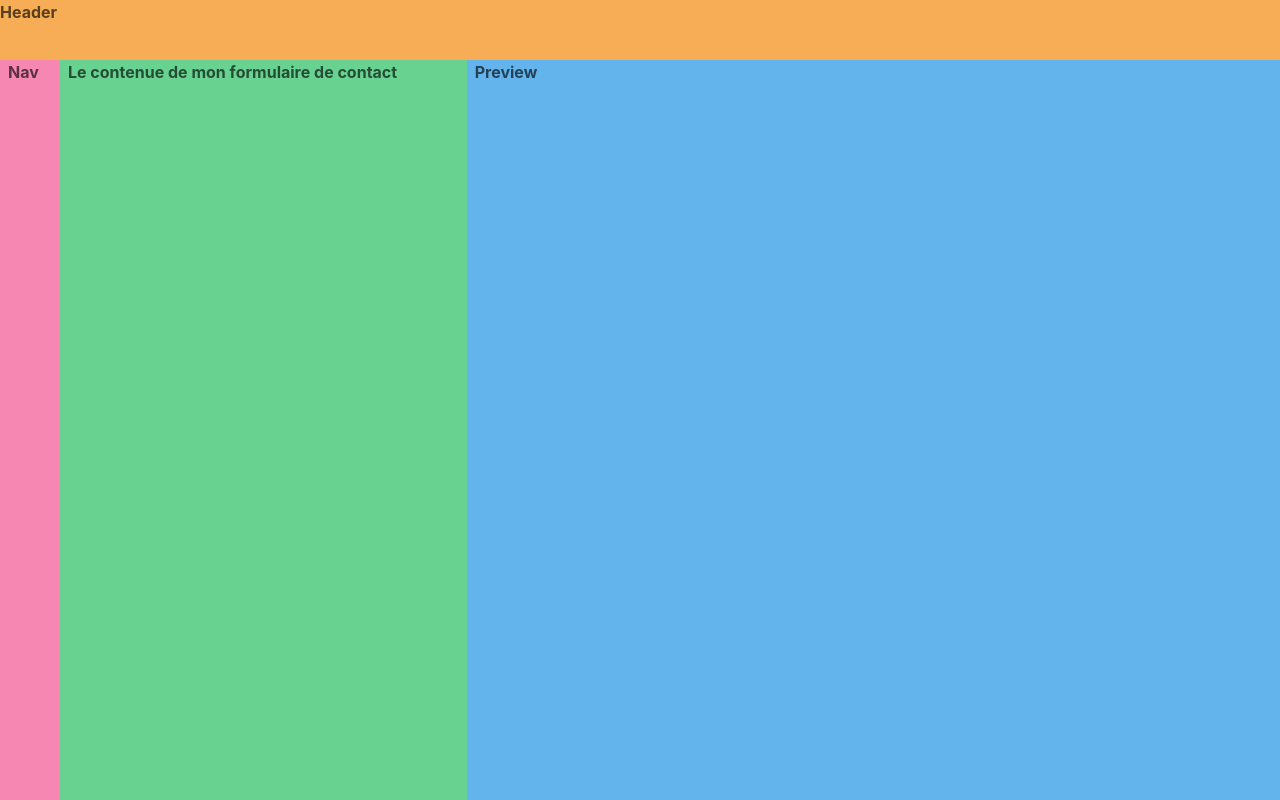
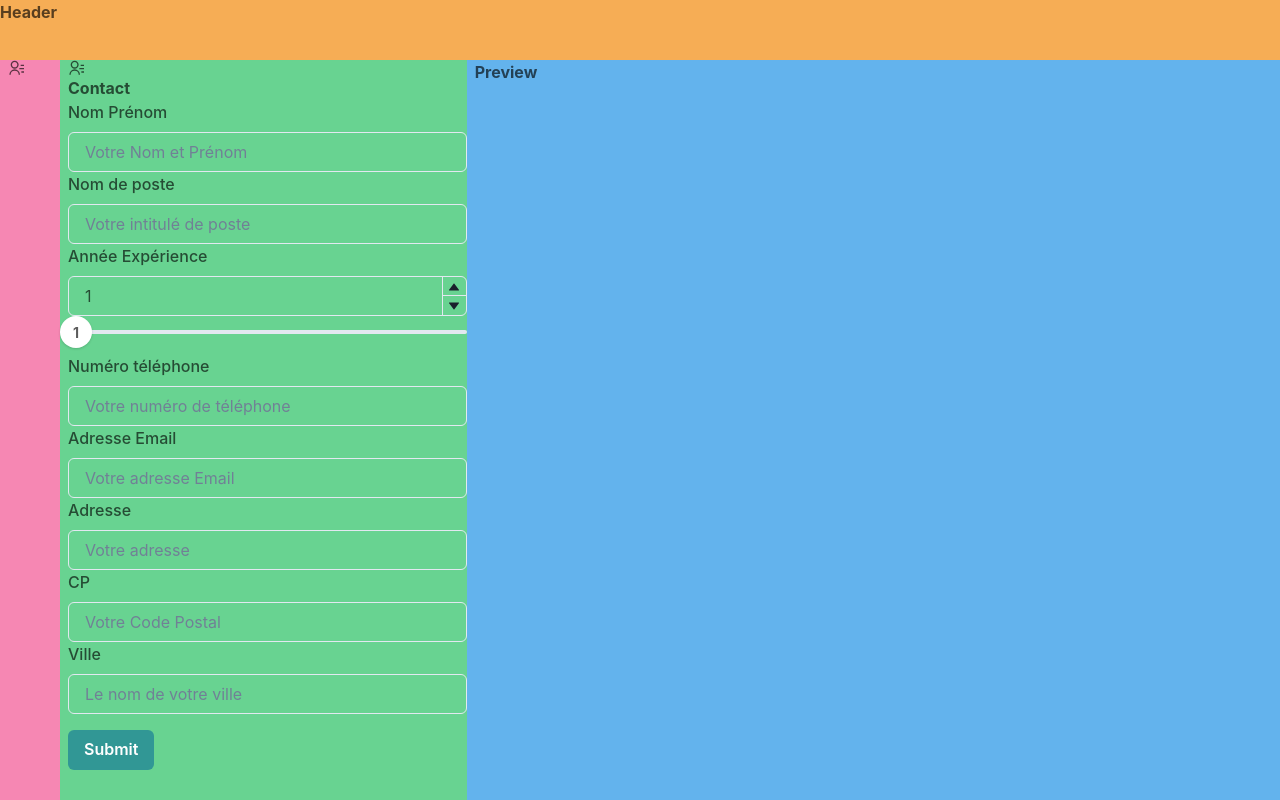
Before and after one commit to CleverCodeLabs/resume-it, a Next.js app in the folder apps/web/: page /resume/contact in a window 1280 px wide. Built offline with nearby package versions, Linux system fonts and the light colour scheme.

Commit message:
feat:add contact form

```diff
--- /dev/null
+++ b/apps/web/components/contact/ContactForm.tsx
@@ -0,0 +1,266 @@
+import { Controller, useForm } from "react-hook-form";
+
+import {
+  Button,
+  FormControl,
+  FormErrorMessage,
+  FormLabel,
+  Input,
+  NumberDecrementStepper,
+  NumberIncrementStepper,
+  NumberInput,
+  NumberInputField,
+  NumberInputStepper,
+  Slider,
+  SliderFilledTrack,
+  SliderThumb,
+  SliderTrack,
+} from "@chakra-ui/react";
+import React from "react";
+import { RiContactsLine } from "react-icons/ri";
+
+interface ContactFormInput {
+  name: string;
+  headline: string;
+  yearsOfXp: number;
+  phoneNumber: string;
+  address: string;
+  zipCode: string;
+  city: string;
+  emailAddress: string;
+}
+
+export default function ContactForm() {
+  const {
+    control,
+    handleSubmit,
+    register,
+    formState: { errors, isSubmitting },
+  } = useForm<ContactFormInput>({
+    defaultValues: {
+      name: "",
+      headline: "",
+      yearsOfXp: 1,
+      phoneNumber: "",
+      address: "",
+      zipCode: "",
+      city: "",
+      emailAddress: "",
+    },
+  });
+
+  function onSubmit(values: any): Promise<void> {
+    return new Promise((resolve) => {
+      setTimeout(() => {
+        alert(JSON.stringify(values, null, 2));
+        resolve();
+      }, 3000);
+    });
+  }
+
+  return (
+    <form onSubmit={handleSubmit(onSubmit)}>
+      <h1>
+        <RiContactsLine />
+        Contact
+      </h1>
+      <Controller
+        name="name"
+        control={control}
+        rules={{
+          required: "This is required",
+          minLength: { value: 4, message: "Minimum length should be 4" },
+        }}
+        render={({ field: { onChange, onBlur, value, ref }, fieldState }) => (
+          <FormControl isInvalid={fieldState.invalid}>
+            <FormLabel htmlFor="name">Nom Prénom</FormLabel>
+            <Input
+              id="name"
+              placeholder="Votre Nom et Prénom"
+              {...{ onChange, onBlur, value, ref }}
+            />
+            <FormErrorMessage>
+              {fieldState.error && fieldState.error.message}
+            </FormErrorMessage>
+          </FormControl>
+        )}
+      />
+      <Controller
+        name="headline"
+        control={control}
+        rules={{
+          required: "This is required",
+          minLength: { value: 4, message: "Minimum length should be 4" },
+        }}
+        render={({ field: { onChange, onBlur, value, ref }, fieldState }) => (
+          <FormControl isInvalid={fieldState.invalid}>
+            <FormLabel htmlFor="headline">Nom de poste</FormLabel>
+            <Input
+              id="headline"
+              placeholder="Votre intitulé de poste"
+              {...{ onChange, onBlur, value, ref }}
+            />
+            <FormErrorMessage>
+              {fieldState.error && fieldState.error.message}
+            </FormErrorMessage>
+          </FormControl>
+        )}
+      />
+
+      <Controller
+        name="yearsOfXp"
+        control={control}
+        rules={{
+          required: "This is required",
+        }}
+        render={({ field }) => (
+          <FormControl isInvalid={!!errors?.yearsOfXp}>
+            <FormLabel htmlFor="yearsOfXp">Année Expérience</FormLabel>
+            <NumberInput {...field} min={0} max={50} id="yearsOfXp">
+              <NumberInputField />
+              <NumberInputStepper>
+                <NumberIncrementStepper />
+                <NumberDecrementStepper />
+              </NumberInputStepper>
+            </NumberInput>
+            <Slider
+              flex="1"
+              min={0}
+              max={50}
+              step={1}
+              focusThumbOnChange={false}
+              {...field}
+            >
+              <SliderTrack>
+                <SliderFilledTrack />
+              </SliderTrack>
+              <SliderThumb fontSize="sm" boxSize="32px">
+                {field.value}
+              </SliderThumb>
+            </Slider>
+            <FormErrorMessage>
+              {errors.yearsOfXp && errors.yearsOfXp.message}
+            </FormErrorMessage>
+          </FormControl>
+        )}
+      />
+      <Controller
+        name="phoneNumber"
+        control={control}
+        rules={{
+          required: "This is required",
+          minLength: { value: 4, message: "Minimum length should be 4" },
+          pattern: {
+            value: /(06|07)[0-9]{8}/,
+            message: "entrez un numéro de téléphone",
+          },
+        }}
+        render={({ field: { onChange, onBlur, value, ref }, fieldState }) => (
+          <FormControl isInvalid={fieldState.invalid}>
+            <FormLabel htmlFor="phoneNumber">Numéro téléphone</FormLabel>
+            <Input
+              id="phoneNumber"
+              placeholder="Votre numéro de téléphone"
+              {...{ onChange, onBlur, value, ref }}
+            />
+            <FormErrorMessage>
+              {errors.phoneNumber && errors.phoneNumber.message}
+            </FormErrorMessage>
+          </FormControl>
+        )}
+      />
+
+      <Controller
+        name="emailAddress"
+        control={control}
+        rules={{
+          minLength: { value: 4, message: "Minimum length should be 4" },
+        }}
+        render={({ field: { onChange, onBlur, value, ref }, fieldState }) => (
+          <FormControl isInvalid={fieldState.invalid}>
+            <FormLabel htmlFor="emailAddress">Adresse Email</FormLabel>
+            <Input
+              id="emailAddress"
+              placeholder="Votre adresse Email"
+              type="email"
+              {...{ onChange, onBlur, value, ref }}
+            />
+            <FormErrorMessage>
+              {fieldState.error && fieldState.error.message}
+            </FormErrorMessage>
+          </FormControl>
+        )}
+      />
+
+      <Controller
+        name="address"
+        control={control}
+        rules={{
+          minLength: { value: 4, message: "Minimum length should be 4" },
+        }}
+        render={({ field: { onChange, onBlur, value, ref }, fieldState }) => (
+          <FormControl isInvalid={fieldState.invalid}>
+            <FormLabel htmlFor="address">Adresse</FormLabel>
+            <Input
+              id="address"
+              placeholder="Votre adresse"
+              {...{ onChange, onBlur, value, ref }}
+            />
+            <FormErrorMessage>
+              {fieldState.error && fieldState.error.message}
+            </FormErrorMessage>
+          </FormControl>
+        )}
+      />
+
+      <Controller
+        name="zipCode"
+        control={control}
+        rules={{
+          pattern: {
+            value: /[0-9]{5}/,
+            message: "entrez votre code postal",
+          },
+        }}
+        render={({ field: { onChange, onBlur, value, ref }, fieldState }) => (
+          <FormControl isInvalid={fieldState.invalid}>
+            <FormLabel htmlFor="zipCode">CP</FormLabel>
+            <Input
+              id="zipCode"
+              placeholder="Votre Code Postal"
+              {...{ onChange, onBlur, value, ref }}
+            />
+            <FormErrorMessage>
+              {fieldState.error && fieldState.error.message}
+            </FormErrorMessage>
+          </FormControl>
+        )}
+      />
+
+      <Controller
+        name="city"
+        control={control}
+        rules={{
+          minLength: { value: 4, message: "Minimum length should be 4" },
+        }}
+        render={({ field: { onChange, onBlur, value, ref }, fieldState }) => (
+          <FormControl isInvalid={fieldState.invalid}>
+            <FormLabel htmlFor="city">Ville</FormLabel>
+            <Input
+              id="city"
+              placeholder="Le nom de votre ville"
+              {...{ onChange, onBlur, value, ref }}
+            />
+            <FormErrorMessage>
+              {fieldState.error && fieldState.error.message}
+            </FormErrorMessage>
+          </FormControl>
+        )}
+      />
+
+      <Button mt={4} colorScheme="teal" isLoading={isSubmitting} type="submit">
+        Submit
+      </Button>
+    </form>
+  );
+}
--- a/apps/web/components/layouts/ResumeEditingLayout.tsx
+++ b/apps/web/components/layouts/ResumeEditingLayout.tsx
@@ -1,9 +1,10 @@
 import { Grid, GridItem } from "@chakra-ui/react";
 import { FC, PropsWithChildren } from "react";
+import Navbar from "../nav/nav";
 
 export type BaseLayoutProps = PropsWithChildren;
 
-const ResumeEditingLayout: FC<BaseLayoutProps> = ({children}) => {
+const ResumeEditingLayout: FC<BaseLayoutProps> = ({ children }) => {
   return (
     <Grid
       templateAreas={`"nav main preview"`}
@@ -11,7 +12,7 @@ const ResumeEditingLayout: FC<BaseLayoutProps> = ({children}) => {
       h="100%"
     >
       <GridItem pl="2" bg="pink.300" area={"nav"}>
-        Nav
+        <Navbar />
       </GridItem>
       <GridItem pl="2" bg="green.300" area={"main"}>
         {children}
--- /dev/null
+++ b/apps/web/components/nav/nav.tsx
@@ -0,0 +1,14 @@
+import { FC } from "react";
+import { RiContactsLine } from "react-icons/ri";
+
+const Navbar: FC = () => {
+  return (
+    <div>
+      <a>
+        <RiContactsLine />
+      </a>
+    </div>
+  );
+};
+
+export default Navbar;
--- a/apps/web/package.json
+++ b/apps/web/package.json
@@ -16,6 +16,8 @@
     "next": "^13.1.1",
     "react": "18.2.0",
     "react-dom": "18.2.0",
+    "react-hook-form": "^7.43.8",
+    "react-icons": "^4.8.0",
     "ui": "workspace:*"
   },
   "devDependencies": {
--- a/apps/web/pages/resume/contact.tsx
+++ b/apps/web/pages/resume/contact.tsx
@@ -1,10 +1,15 @@
-import { ReactElement } from "react";
+import React, { ReactElement } from "react";
 import Layout from "../../components/layouts/Layout";
 import ResumeEditingLayout from "../../components/layouts/ResumeEditingLayout";
 import { NextPageWithLayout } from "../_app";
+import ContactForm from "../../components/contact/ContactForm";
 
 const Contact: NextPageWithLayout = () => {
-  return <div>Le contenue de mon formulaire de contact</div>;
+  return (
+    <div>
+      <ContactForm />
+    </div>
+  );
 };
 
 Contact.getLayout = function getLayout(page: ReactElement) {
--- a/apps/web/pages/resume/editing.tsx
+++ b/apps/web/pages/resume/editing.tsx
@@ -1,6 +1,6 @@
 import { ReactElement } from "react";
 import Layout from "../../components/layouts/Layout";
-import ResumeEditingLayout from "../../components/layouts/ResueEditingLayout";
+import ResumeEditingLayout from "../../components/layouts/ResumeEditingLayout";
 import { NextPageWithLayout } from "../_app";
 
 const Editing: NextPageWithLayout = () => {
```
Also changed, not shown: 1 other file (tests, documents, lock files or other folders).
